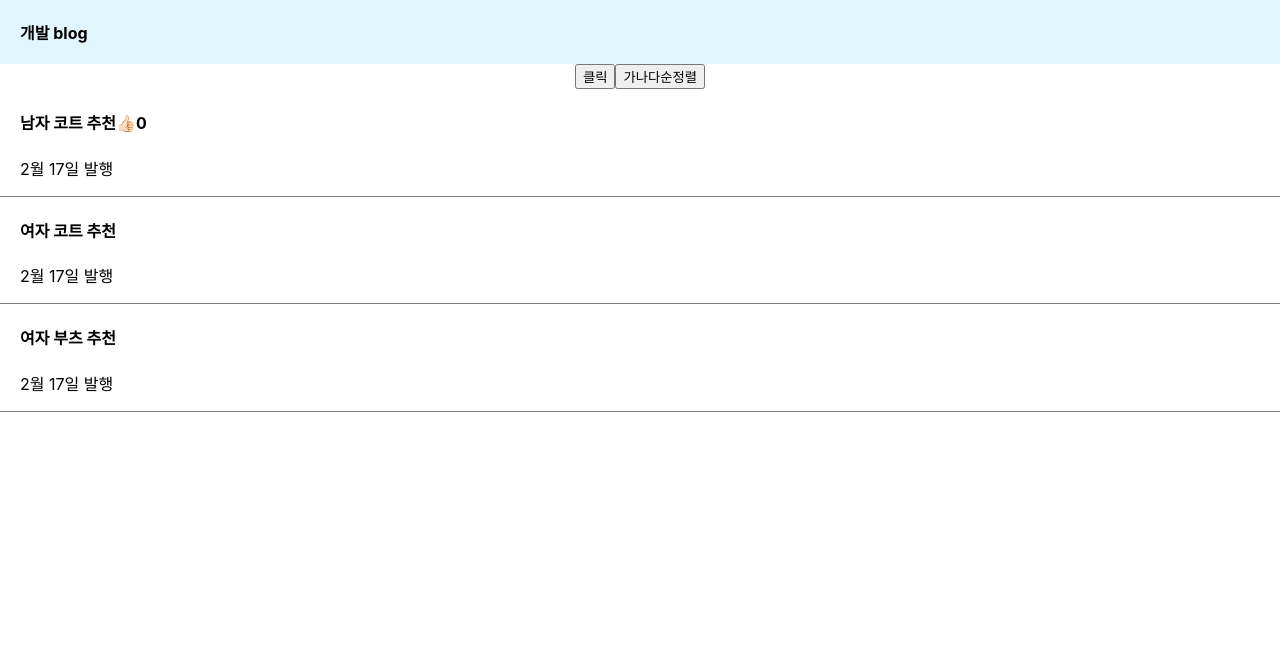
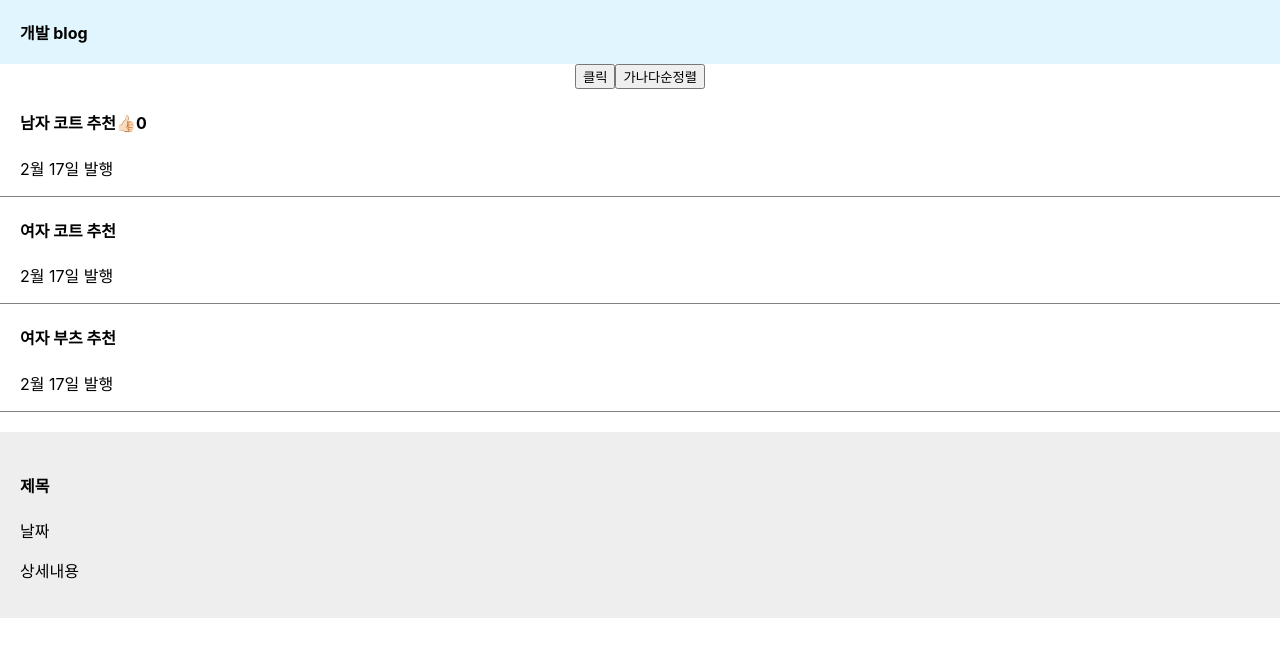
Before and after one commit to ljk4268/react-practice, a React (Create React App) app in the folder blog/: page / in a window 1280 px wide. Shown: the top 656 px of the page. Built offline with nearby package versions, Linux system fonts and the light colour scheme.

Commit message:
Component 문법
리액트에서 컴포넌트 문법으로 깔끔하게 한단어로 축약해서 쓸 수 있게 도와즘!
내 코트를 처음 보는 사람도 이해하기 쉬움!

```diff
--- a/blog/src/App.css
+++ b/blog/src/App.css
@@ -21,6 +21,12 @@ div {
   border-bottom : 1px solid grey;
 }
 
+.modal {
+  margin-top : 20px;
+  padding : 20px;
+  background : #eee;
+  text-align : left;
+}
 
 /* .App-logo {
   height: 40vmin;
--- a/blog/src/App.js
+++ b/blog/src/App.js
@@ -37,7 +37,7 @@ function App() {
 
       <button onClick={ ()=>{
         let copy = [...title];
-        copy.sort()
+        copy.sort() // 가나다순 정렬해주는 sort()함수를 써줌.
         setTitle(copy)
       }} >가나다순정렬</button>
 
@@ -61,8 +61,31 @@ function App() {
         <h4>{title[2]}</h4>
         <p>2월 17일 발행</p>
       </div>
-    </div>
+
+      {/* 아래처럼 쓰면 html이 더러워짐
+      리액트에서 컴포넌트 문법으로 깔끔하게 한단어로 축약해서 쓸 수 있게 도와즘!
+      내 코트를 처음 보는 사람도 이해하기 쉬움!*/}
+
+      {/* components 문법 만드는 법
+      1. function을 만들고 - html밖에 만들어야함
+      2. return()안에 html 담고
+      3.<함수명></함수명> or <함수명/>쓰기!*/}
+
+      <Modal></Modal>
+
+  </div>
   );
 }
 
+// 컴포넌트문법 만드는 방법 첫번쨰!
+function Modal(){
+  return(
+    <div className="modal">
+      <h4>제목</h4>
+      <p>날짜</p>
+      <p>상세내용</p>
+    </div>
+  )
+}
+
 export default App;
```
